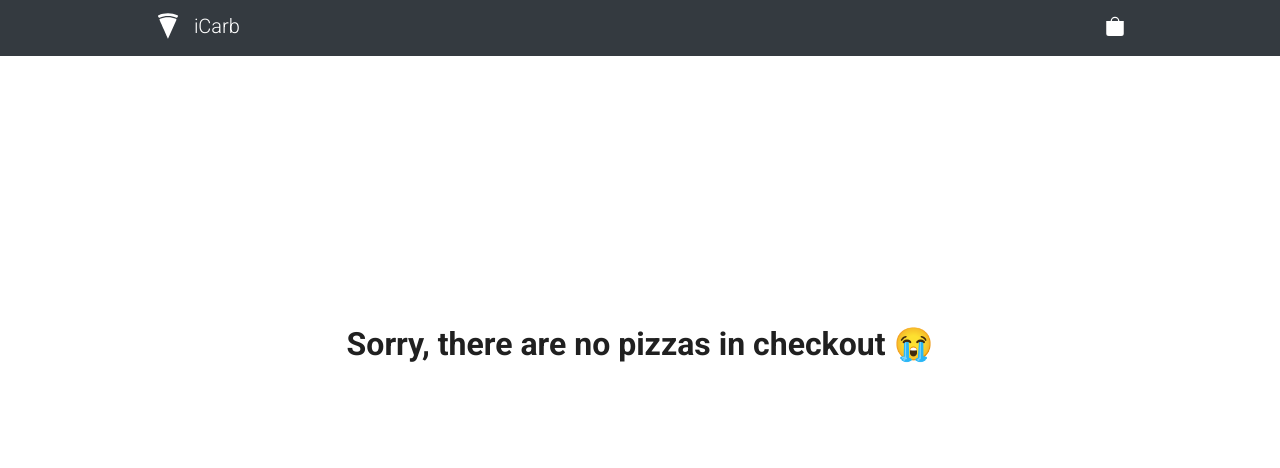
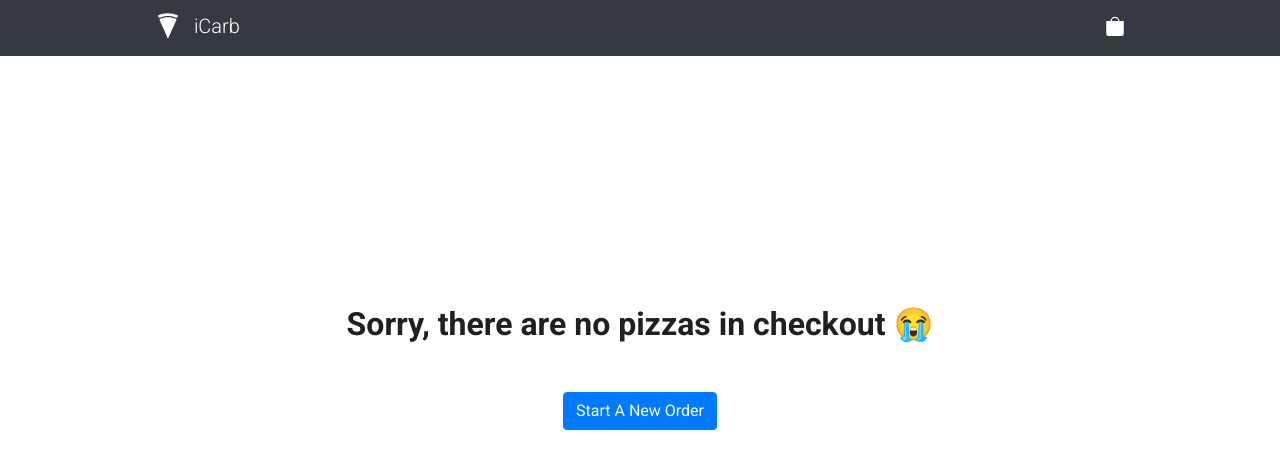
Before and after one commit to sketchbook21/icarb, a React (Create React App) app: page /icarb/checkout in a window 1280 px wide. Shown: the top 468 px of the page. Built offline with nearby package versions, Linux system fonts and the light colour scheme.

Commit message:
add button

```diff
--- a/src/components/Checkout.js
+++ b/src/components/Checkout.js
@@ -18,12 +18,12 @@ const Checkout = ({
   const history = useHistory();
   const [modalShow, setModalShow] = useState(false);
 
-  const handleAddAnother = async () => {
+  const handleToOrder = async () => {
     setShowLoader(true);
     resetBuilder();
     await delay(500);
+    history.push("/icarb/pizza/new");
     setShowLoader(false);
-    history.push("/icarb/pizza/new");
   };
 
   const displayCart = cart.map((pizza) => {
@@ -44,16 +44,24 @@ const Checkout = ({
 
   if (cart.length === 0) {
     return (
-      <Container
-        className="my-5 fs-2 mb-3 fw-7 d-flex justify-content-center align-items-center"
-        style={{ height: "60vh" }}
-      >
-        <div className="mb-5 pt-5">
-          Sorry, there are no pizzas in checkout{" "}
-          <span role="img" aria-label="sad-face">
-            😭
-          </span>
-        </div>
+      <Container>
+        <Row style={{ marginTop: "200px" }}>
+          <Col md={12} className="text-center">
+            <div className="fs-2 fw-7 mb-5 pt-5">
+              Sorry, there are no pizzas in checkout{" "}
+              <span role="img" aria-label="sad-face">
+                😭
+              </span>
+            </div>
+          </Col>
+        </Row>
+        <Row>
+          <Col md={12} className="text-center">
+            <Button variant="primary" onClick={handleToOrder}>
+              Start A New Order
+            </Button>
+          </Col>
+        </Row>
       </Container>
     );
   }
@@ -80,7 +88,7 @@ const Checkout = ({
           variant="outline-secondary"
           className=" mt-3 mb-5"
           style={{ width: "20vw" }}
-          onClick={handleAddAnother}
+          onClick={handleToOrder}
         >
           Add Another Pizza
         </Button>
```
